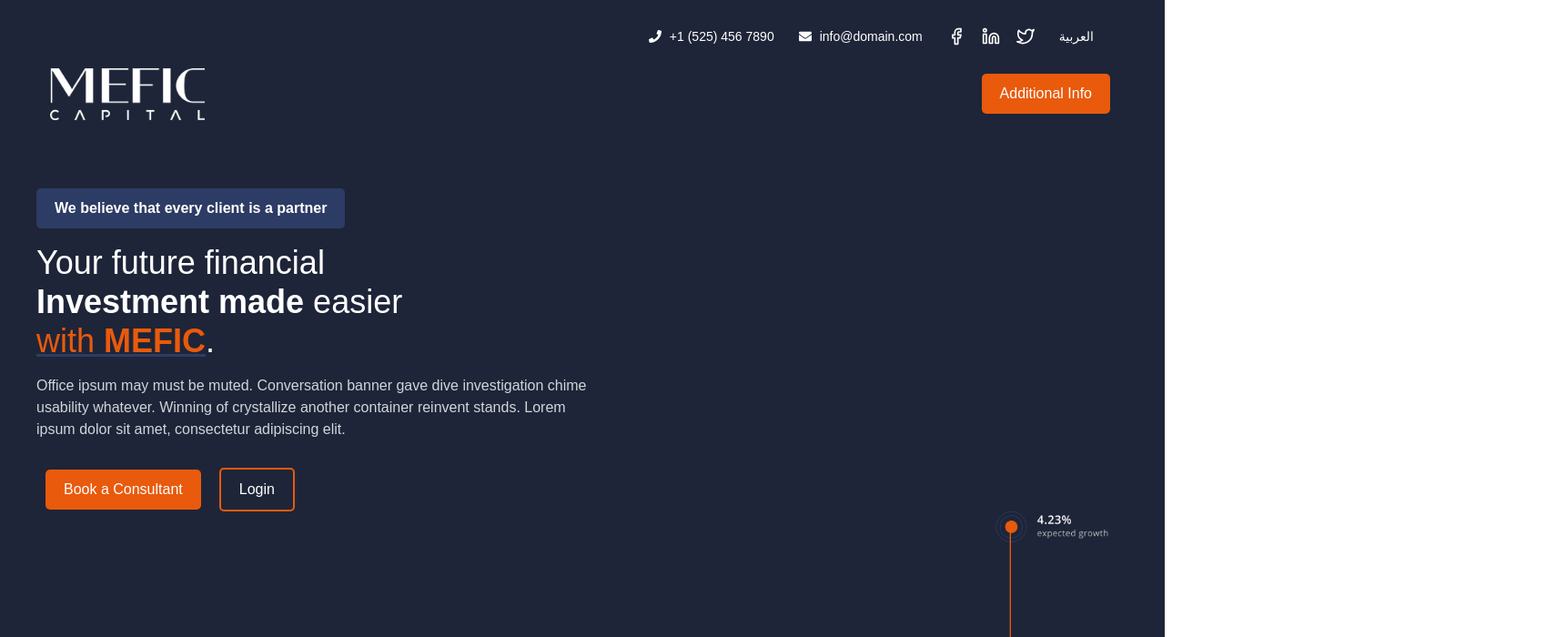
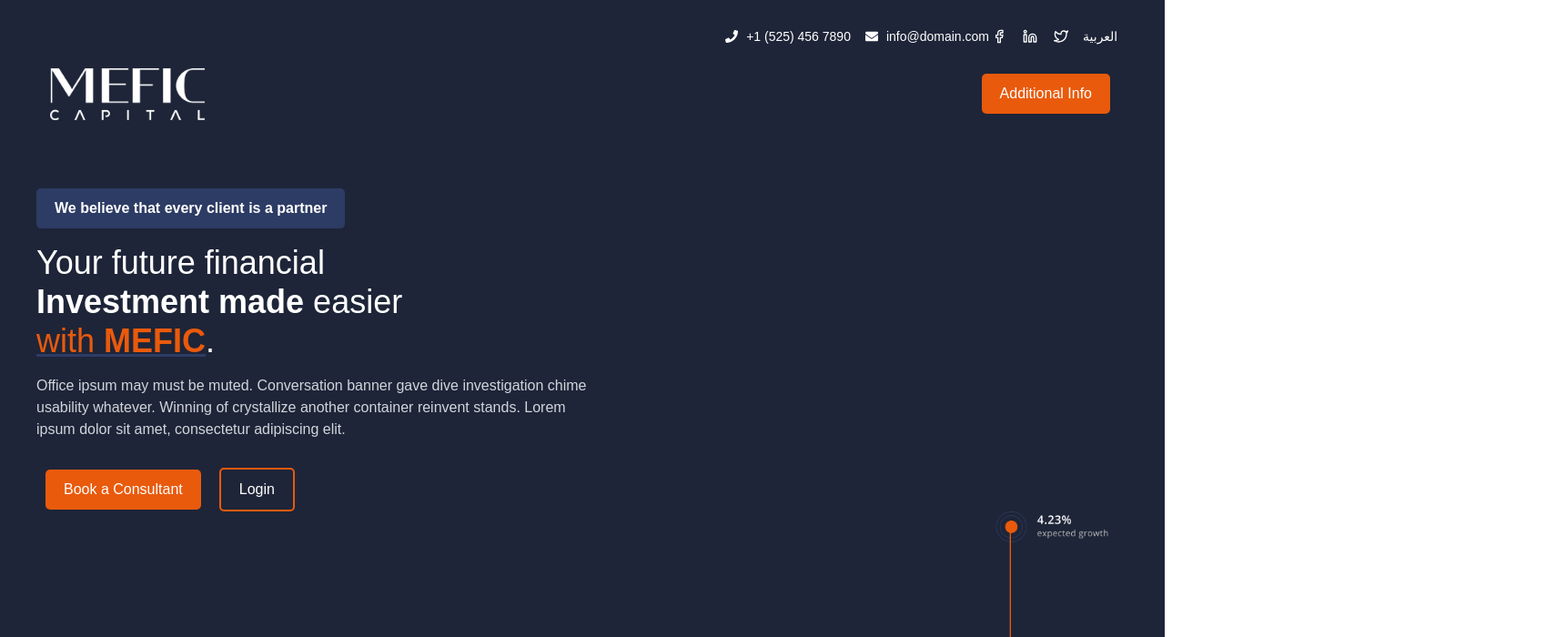
Before and after one commit to mherrafiq/MAFFIC_CAPITAL, a Next.js app: page / in a window 1280 px wide. Shown: the top 700 px of the page at 91% size, 1710 px wide, since content can reach past the window. Built offline with nearby package versions, Linux system fonts and the light colour scheme.

Commit message:
first section navbar set new to new

```diff
--- a/components/FirstSection.js
+++ b/components/FirstSection.js
@@ -58,24 +58,27 @@ const FirstSection = () => {
         <div className="first-section overflow-x-hidden min-h-screen">
             <nav className="navbar">
 
-
-                <div className="contact-info flex justify-end items-center space-x-3 pr-2">
+                {/* contact info set */}
+                <div className="contact-info flex justify-end items-center p-2 bg-[#1E2538]">
+                    <div className="flex items-center space-x-4">
                         <span className="navbar-text text-xs sm:text-sm flex items-center whitespace-nowrap">
                             <FaPhone className="mr-1" /> +1 (525) 456 7890
                         </span>
-
                         <span className="navbar-text text-xs sm:text-sm flex items-center whitespace-nowrap">
                             <FaEnvelope className="mr-1" /> info@domain.com
                         </span>
+                    </div>
 
+                    <div className="flex items-center space-x-4 -ml-3">
                         <span className="social-icons flex space-x-2">
-                        <FiFacebook className="w-5 h-5" />
-                        <FiLinkedin className="w-5 h-5" />
-                        <FiTwitter className="w-5 h-5" />
+                            <FiFacebook className="w-4 h-4" />
+                            <FiLinkedin className="w-4 h-4" />
+                            <FiTwitter className="w-4 h-4" />
                         </span>
+                        <span className="navbar-text arabic-text text-xs sm:text-sm whitespace-nowrap w-3 h-3">العربية</span>
+                    </div>
+                </div>
 
-                    <span className="navbar-text arabic-text text-xs sm:text-sm whitespace-nowrap">العربية</span>
-                </div>
 
 
 
```
Lines whose indentation alone changed are shown as unchanged.
